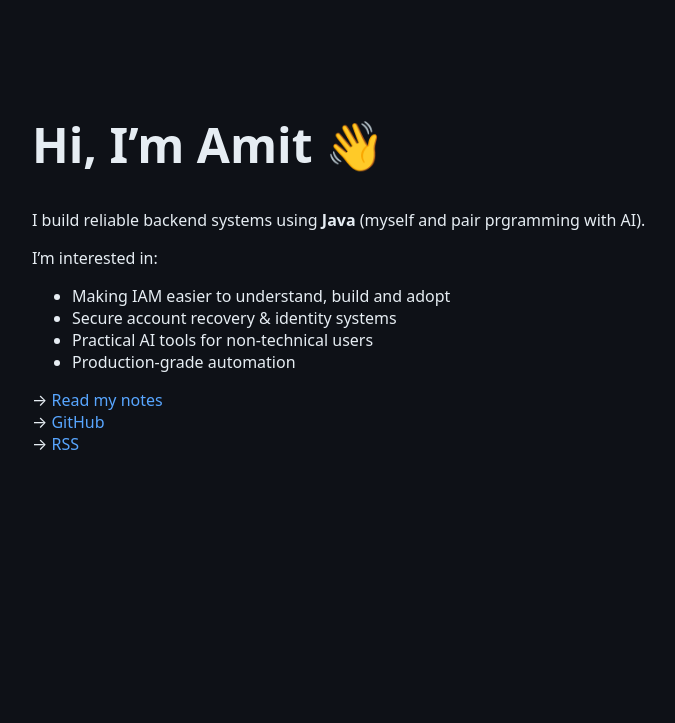
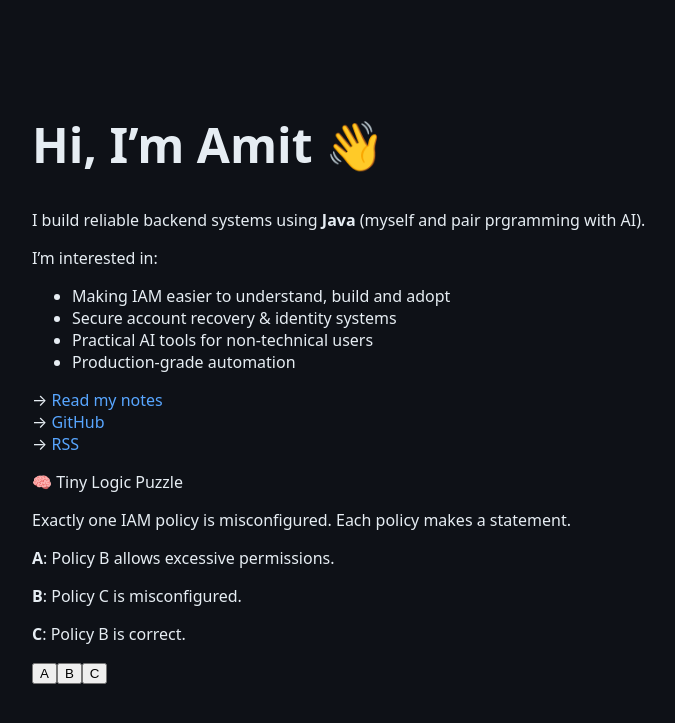
Before and after one commit to amitrangra-labs/amitrangra-labs.github.io, a Jekyll site: the page built from index.md, in a window 1280 px wide. Shown: the top 723 px of the page, without its empty margins (158-833 px from the left). Built offline with Jekyll 4.4.1, drawn with Linux system fonts in a browser that asks for light colours; part of the change alters nothing that is shown.

Commit message:
Add puzzle

```diff
--- /dev/null
+++ b/assets/data/puzzles.json
@@ -0,0 +1,41 @@
+[
+  {
+    "id": 1,
+    "category": "IAM",
+    "question": "Exactly one IAM policy is misconfigured. Each policy makes a statement.",
+    "statements": {
+      "A": "Policy B allows excessive permissions.",
+      "B": "Policy C is misconfigured.",
+      "C": "Policy B is correct."
+    },
+    "choices": ["A", "B", "C"],
+    "answer": "B",
+    "explanation": "If B were correct, C would be lying, causing contradiction. Therefore B must be misconfigured."
+  },
+  {
+    "id": 2,
+    "category": "Software Engineering",
+    "question": "One service violates an invariant. The faulty service always lies.",
+    "statements": {
+      "A": "Retries are idempotent.",
+      "B": "Timeouts are configured correctly.",
+      "C": "Retries are causing duplication."
+    },
+    "choices": ["A", "B", "C"],
+    "answer": "C",
+    "explanation": "Only assuming C is faulty keeps all statements consistent."
+  },
+  {
+    "id": 3,
+    "category": "Life Philosophy",
+    "question": "One belief is flawed. The flawed belief contradicts reality.",
+    "statements": {
+      "A": "Effort always guarantees success.",
+      "B": "Consistency compounds over time.",
+      "C": "Luck never matters."
+    },
+    "choices": ["A", "B", "C"],
+    "answer": "A",
+    "explanation": "Effort increases odds, but outcomes still depend on external variables."
+  }
+]
--- /dev/null
+++ b/assets/js/puzzles.js
@@ -0,0 +1,40 @@
+async function loadPuzzle() {
+  const response = await fetch("/assets/data/puzzles.json");
+  const puzzles = await response.json();
+
+  const puzzle = puzzles[Math.floor(Math.random() * puzzles.length)];
+
+  document.getElementById("puzzle-question").textContent = puzzle.question;
+
+  const statementsEl = document.getElementById("puzzle-statements");
+  statementsEl.innerHTML = "";
+
+  for (const key in puzzle.statements) {
+    const p = document.createElement("p");
+    p.innerHTML = `<strong>${key}</strong>: ${puzzle.statements[key]}`;
+    statementsEl.appendChild(p);
+  }
+
+  const choicesEl = document.getElementById("puzzle-choices");
+  choicesEl.innerHTML = "";
+
+  puzzle.choices.forEach(choice => {
+    const btn = document.createElement("button");
+    btn.textContent = choice;
+    btn.onclick = () => checkAnswer(choice, puzzle);
+    choicesEl.appendChild(btn);
+  });
+}
+
+function checkAnswer(choice, puzzle) {
+  const result = document.getElementById("puzzle-result");
+
+  if (choice === puzzle.answer) {
+    result.innerHTML = `✅ Correct. ${puzzle.explanation}`;
+  } else {
+    result.innerHTML =
+      "❌ Not quite. Try testing assumptions for contradictions.";
+  }
+}
+
+document.addEventListener("DOMContentLoaded", loadPuzzle);
--- a/index.md
+++ b/index.md
@@ -16,3 +16,18 @@ I’m interested in:
 → [Read my notes](/notes)
 → [GitHub](https://github.com/amitrangra)
 → [RSS](/feed.xml)
+
+
+
+<div class="puzzle-box">
+  <p class="puzzle-title">🧠 Tiny Logic Puzzle</p>
+
+  <p id="puzzle-question"></p>
+  <div id="puzzle-statements"></div>
+
+  <div id="puzzle-choices" class="choices"></div>
+
+  <p id="puzzle-result" class="puzzle-result"></p>
+</div>
+
+<script src="/assets/js/puzzles.js"></script>
```
